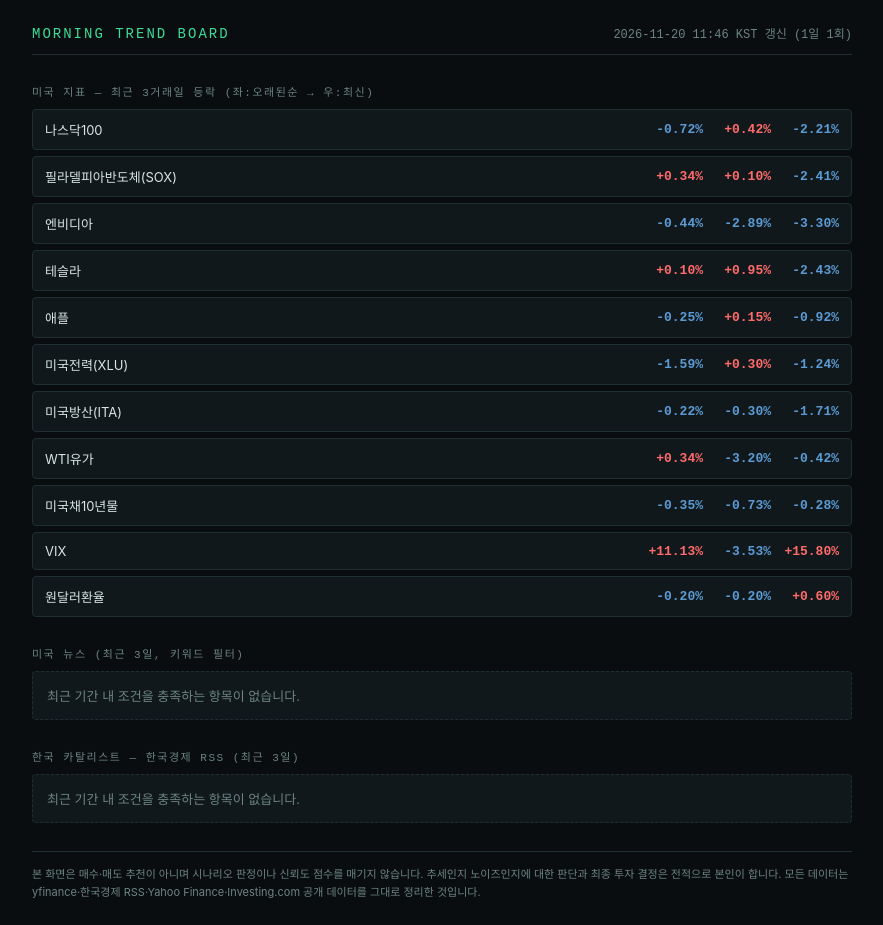
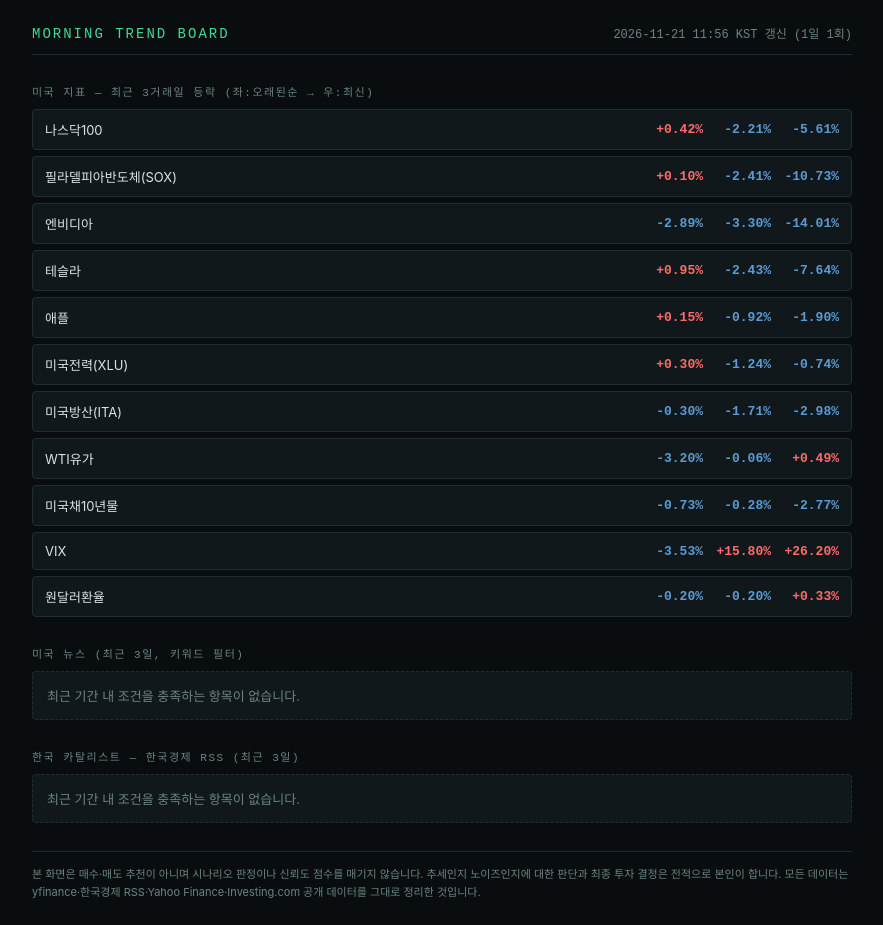
Before and after one commit to Joophila/stock, a plain HTML site: page docs/index.html in a window 1280 px wide. Shown: the whole page, without its empty margins (198-1081 px from the left). Drawn offline with Linux system fonts and the light colour scheme; a web font is replaced by a local one.

Commit message:
trend board update 2026-11-21

```diff
--- a/docs/index.html
+++ b/docs/index.html
@@ -3,7 +3,7 @@
 <head>
 <meta charset="UTF-8">
 <meta name="viewport" content="width=device-width, initial-scale=1">
-<title>모닝 트렌드 보드 — 2026-11-20 11:46 KST</title>
+<title>모닝 트렌드 보드 — 2026-11-21 11:56 KST</title>
 <link rel="stylesheet" crossorigin
   href="https://cdn.jsdelivr.net/gh/orioncactus/pretendard@v1.3.9/dist/web/static/pretendard.css">
 <style>
@@ -39,54 +39,54 @@
   <div class="shell">
     <div class="header">
       <div class="title">Morning Trend Board</div>
-      <div class="time">2026-11-20 11:46 KST 갱신 (1일 1회)</div>
+      <div class="time">2026-11-21 11:56 KST 갱신 (1일 1회)</div>
     </div>
 
     <div class="section-label">미국 지표 — 최근 3거래일 등락 (좌:오래된순 → 우:최신)</div>
 
         <div class="ind-row">
           <div class="ind-name">나스닥100</div>
-          <div class="ind-trend"><span class="chip" style="color:var(--down-blue)">-0.72%</span><span class="chip" style="color:var(--up-red)">+0.42%</span><span class="chip" style="color:var(--down-blue)">-2.21%</span></div>
+          <div class="ind-trend"><span class="chip" style="color:var(--up-red)">+0.42%</span><span class="chip" style="color:var(--down-blue)">-2.21%</span><span class="chip" style="color:var(--down-blue)">-5.61%</span></div>
         </div>
         <div class="ind-row">
           <div class="ind-name">필라델피아반도체(SOX)</div>
-          <div class="ind-trend"><span class="chip" style="color:var(--up-red)">+0.34%</span><span class="chip" style="color:var(--up-red)">+0.10%</span><span class="chip" style="color:var(--down-blue)">-2.41%</span></div>
+          <div class="ind-trend"><span class="chip" style="color:var(--up-red)">+0.10%</span><span class="chip" style="color:var(--down-blue)">-2.41%</span><span class="chip" style="color:var(--down-blue)">-10.73%</span></div>
         </div>
         <div class="ind-row">
           <div class="ind-name">엔비디아</div>
-          <div class="ind-trend"><span class="chip" style="color:var(--down-blue)">-0.44%</span><span class="chip" style="color:var(--down-blue)">-2.89%</span><span class="chip" style="color:var(--down-blue)">-3.30%</span></div>
+          <div class="ind-trend"><span class="chip" style="color:var(--down-blue)">-2.89%</span><span class="chip" style="color:var(--down-blue)">-3.30%</span><span class="chip" style="color:var(--down-blue)">-14.01%</span></div>
         </div>
         <div class="ind-row">
           <div class="ind-name">테슬라</div>
-          <div class="ind-trend"><span class="chip" style="color:var(--up-red)">+0.10%</span><span class="chip" style="color:var(--up-red)">+0.95%</span><span class="chip" style="color:var(--down-blue)">-2.43%</span></div>
+          <div class="ind-trend"><span class="chip" style="color:var(--up-red)">+0.95%</span><span class="chip" style="color:var(--down-blue)">-2.43%</span><span class="chip" style="color:var(--down-blue)">-7.64%</span></div>
         </div>
         <div class="ind-row">
           <div class="ind-name">애플</div>
-          <div class="ind-trend"><span class="chip" style="color:var(--down-blue)">-0.25%</span><span class="chip" style="color:var(--up-red)">+0.15%</span><span class="chip" style="color:var(--down-blue)">-0.92%</span></div>
+          <div class="ind-trend"><span class="chip" style="color:var(--up-red)">+0.15%</span><span class="chip" style="color:var(--down-blue)">-0.92%</span><span class="chip" style="color:var(--down-blue)">-1.90%</span></div>
         </div>
         <div class="ind-row">
           <div class="ind-name">미국전력(XLU)</div>
-          <div class="ind-trend"><span class="chip" style="color:var(--down-blue)">-1.59%</span><span class="chip" style="color:var(--up-red)">+0.30%</span><span class="chip" style="color:var(--down-blue)">-1.24%</span></div>
+          <div class="ind-trend"><span class="chip" style="color:var(--up-red)">+0.30%</span><span class="chip" style="color:var(--down-blue)">-1.24%</span><span class="chip" style="color:var(--down-blue)">-0.74%</span></div>
         </div>
         <div class="ind-row">
           <div class="ind-name">미국방산(ITA)</div>
-          <div class="ind-trend"><span class="chip" style="color:var(--down-blue)">-0.22%</span><span class="chip" style="color:var(--down-blue)">-0.30%</span><span class="chip" style="color:var(--down-blue)">-1.71%</span></div>
+          <div class="ind-trend"><span class="chip" style="color:var(--down-blue)">-0.30%</span><span class="chip" style="color:var(--down-blue)">-1.71%</span><span class="chip" style="color:var(--down-blue)">-2.98%</span></div>
         </div>
         <div class="ind-row">
           <div class="ind-name">WTI유가</div>
-          <div class="ind-trend"><span class="chip" style="color:var(--up-red)">+0.34%</span><span class="chip" style="color:var(--down-blue)">-3.20%</span><span class="chip" style="color:var(--down-blue)">-0.42%</span></div>
+          <div class="ind-trend"><span class="chip" style="color:var(--down-blue)">-3.20%</span><span class="chip" style="color:var(--down-blue)">-0.06%</span><span class="chip" style="color:var(--up-red)">+0.49%</span></div>
         </div>
         <div class="ind-row">
           <div class="ind-name">미국채10년물</div>
-          <div class="ind-trend"><span class="chip" style="color:var(--down-blue)">-0.35%</span><span class="chip" style="color:var(--down-blue)">-0.73%</span><span class="chip" style="color:var(--down-blue)">-0.28%</span></div>
+          <div class="ind-trend"><span class="chip" style="color:var(--down-blue)">-0.73%</span><span class="chip" style="color:var(--down-blue)">-0.28%</span><span class="chip" style="color:var(--down-blue)">-2.77%</span></div>
         </div>
         <div class="ind-row">
           <div class="ind-name">VIX</div>
-          <div class="ind-trend"><span class="chip" style="color:var(--up-red)">+11.13%</span><span class="chip" style="color:var(--down-blue)">-3.53%</span><span class="chip" style="color:var(--up-red)">+15.80%</span></div>
+          <div class="ind-trend"><span class="chip" style="color:var(--down-blue)">-3.53%</span><span class="chip" style="color:var(--up-red)">+15.80%</span><span class="chip" style="color:var(--up-red)">+26.20%</span></div>
         </div>
         <div class="ind-row">
           <div class="ind-name">원달러환율</div>
-          <div class="ind-trend"><span class="chip" style="color:var(--down-blue)">-0.20%</span><span class="chip" style="color:var(--down-blue)">-0.20%</span><span class="chip" style="color:var(--up-red)">+0.60%</span></div>
+          <div class="ind-trend"><span class="chip" style="color:var(--down-blue)">-0.20%</span><span class="chip" style="color:var(--down-blue)">-0.20%</span><span class="chip" style="color:var(--up-red)">+0.33%</span></div>
         </div>
 
     <div class="section-label">미국 뉴스 (최근 3일, 키워드 필터)</div>
```
